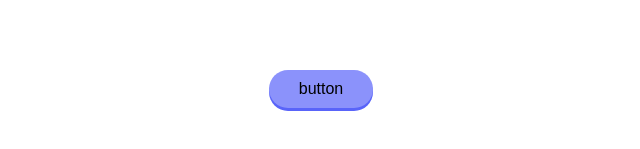
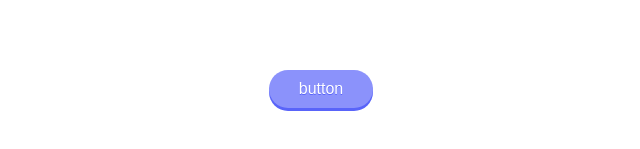
Before and after one commit to jeongwoo903/SCSS-Button, a plain HTML site: page index.html in a window 1280 px wide. Shown: the part 319-468 px from the top of the page, 327-967 px from the left. Drawn offline with Linux system fonts and the light colour scheme.

Commit message:
Update style.css

```diff
--- a/style.css
+++ b/style.css
@@ -11,13 +11,17 @@ button {
   outline: 0;
   border: 0;
   border-radius: 20px;
+  color: white;
+  text-shadow: 0px 1px #5964f9;
   font-size: 1em;
   padding: 10px 30px;
   box-shadow: 0px 3px 0 #5964f9;
 }
+
 button:hover {
   background-color: #727bfa;
 }
+
 button:active {
   box-shadow: none;
   transform: translateY(3px);
```
